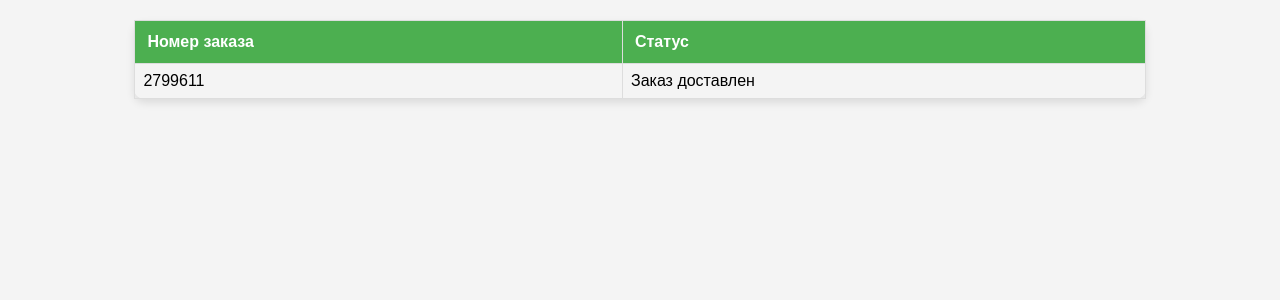
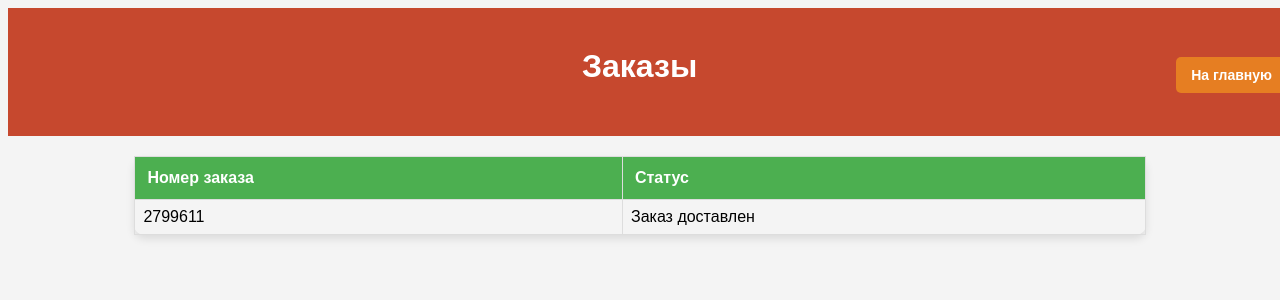
Before and after one commit to Vika-Grib/Pizzeria_django, a Django app: template PizzaParadise/pizzeria_back/templates/info_for_user.html in a window 1280 px wide. Shown: the top 300 px of the page. Run offline with Django 4.2, Linux system fonts and the light colour scheme; the template is opened without the code that fills it: values that come from a table or form of the project are taken from there, others are empty; data comes from the database, SQL or seed files in the repository; both versions use the stored data as it was after the commit.

Commit message:
сайт пиццерии, парсинг, очереди, оформление заказа

```diff
--- a/PizzaParadise/pizzeria_back/templates/info_for_user.html
+++ b/PizzaParadise/pizzeria_back/templates/info_for_user.html
@@ -14,6 +14,52 @@
             display: block;
             text-align: center;
         }
+
+        h1 {
+            color: #333;
+            font-size: 32px;
+            font-weight: bold;
+            text-align: center;
+            margin-top: 10px;
+            padding: 15px; /* Отступ внутри заголовка */
+            background-color: #C6482E; /* Цвет подложки */
+            color: white; /* Цвет текста */
+            width: 100%; /* Ширина подложки - 100% ширины родительского контейнера */
+        }
+
+        .header-container {
+            max-width: 1550px; /* Максимальная ширина шапки */
+            width: 100%; /* Ширина занимает 100% от доступной ширины */
+            margin: 0 auto; /* Центрирование шапки по горизонтали */
+            display: flex;
+            justify-content: space-between;
+            align-items: center;
+            padding: 15px;
+            background-color: #C6482E;
+            color: white;
+        }
+
+
+        .main-button {
+            margin-left: auto; /* Автоматический отступ слева, выравнивает элемент справа */
+        }
+
+        .main-button a {
+            text-decoration: none;
+            color: white;
+            font-size: 14px;
+            background-color: #e67e22;
+            padding: 10px 15px;
+            border-radius: 5px;
+            transition: background-color 0.3s ease;
+            margin-left: -80px;
+        }
+
+        .main-button a:hover {
+            background-color: #FDC861;  /* Оранжевый цвет фона при наведении */
+            color: #2980b9;
+        }
+
         header {
             max-width: 1550px; /* Максимальная ширина шапки */
             width: 100%; /* Ширина занимает 100% от доступной ширины */
@@ -110,6 +156,12 @@
     <title>Заказ</title>
 </head>
 <body>
+    <div class="header-container">
+            <h1> Заказы </h1>
+                <div class="main-button">
+                    <h2><a href="/main">На главную</a></h2>
+                </div>
+        </div>
 
     <div>
         <table>
```
Also changed, not shown: PizzaParadise/Menu/templates/menu.html (+32 -0 lines), PizzaParadise/pizzeria_back/main_queue_engine.py (+2 -7 lines), PizzaParadise/pizzeria_back/processing_queue_engine.py (+3 -4 lines), PizzaParadise/db.sqlite3.
